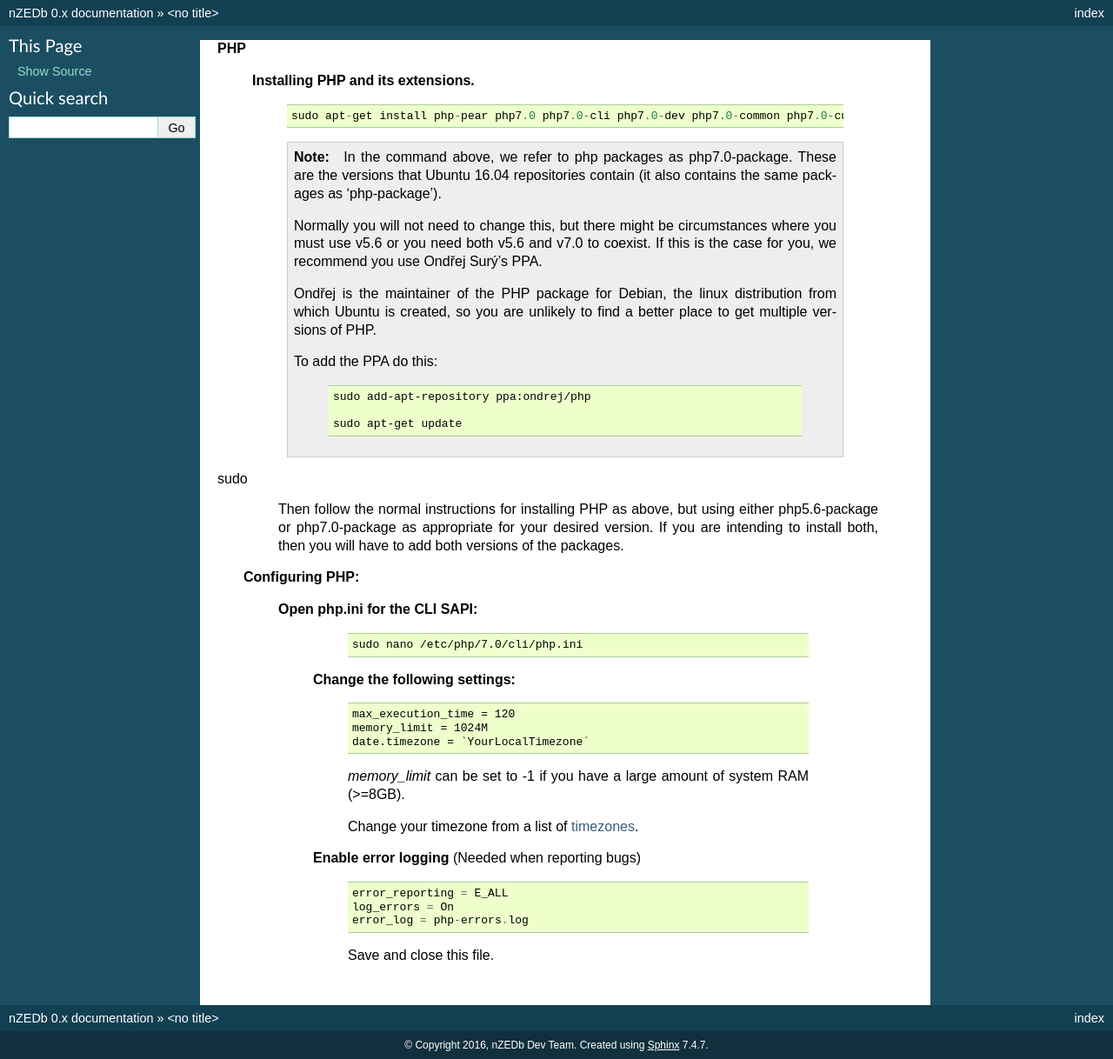
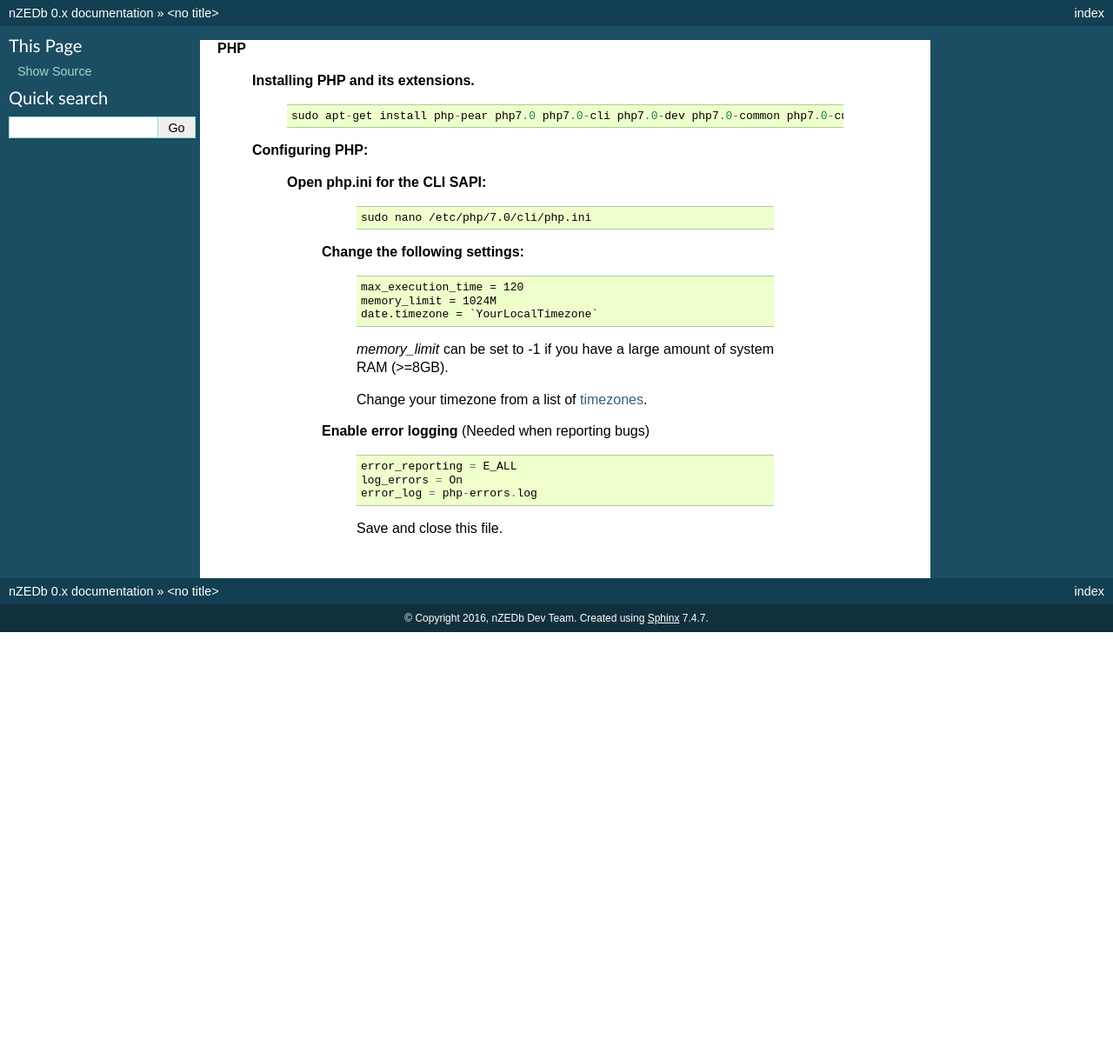
Before and after one commit to nZEDb/nZEDb_Docs, a Sphinx documentation site: the page built from source/guides/installing/ubuntu/16.04/php.rst, in a window 1280 px wide. Shown: the whole page at 87% size. Built offline with Sphinx 7.4.7, drawn with Linux system fonts in a browser that asks for light colours; after the commit the page ends 900 px from its top, so only the background shows below that.

Commit message:
Remove superfluous stuff.

```diff
--- a/source/guides/installing/ubuntu/16.04/php.rst
+++ b/source/guides/installing/ubuntu/16.04/php.rst
@@ -12,22 +12,6 @@
   .. code::
 
    sudo apt-get install php-pear php7.0 php7.0-cli php7.0-dev php7.0-common php7.0-curl php7.0-json php7.0-gd php7.0-mysql php7.0-mbstring php7.0-mcrypt php7.0-xml
-
-  .. NOTE:: In the command above, we refer to php packages as php7.0-package.  These are the versions that Ubuntu 16.04 repositories contain (it also contains the same packages as 'php-package').
-
-   Normally you will not need to change this, but there might be circumstances where you must use v5.6 or you need both v5.6 and v7.0 to coexist.  If this is the case for you, we recommend you use Ondřej Surý's PPA.
-
-   Ondřej is the maintainer of the PHP package for Debian, the linux distribution from which Ubuntu is created, so you are unlikely to find a better place to get multiple versions of PHP.
-
-   To add the PPA do this:
-
-    .. code:: bash
-
-     sudo add-apt-repository ppa:ondrej/php
-
-     sudo apt-get update
-sudo
-   Then follow the normal instructions for installing PHP as above, but using either php5.6-package or php7.0-package as appropriate for your desired version. If you are intending to install both, then you will have to add both versions of the packages.
 
 
  .. sectnum::
```
